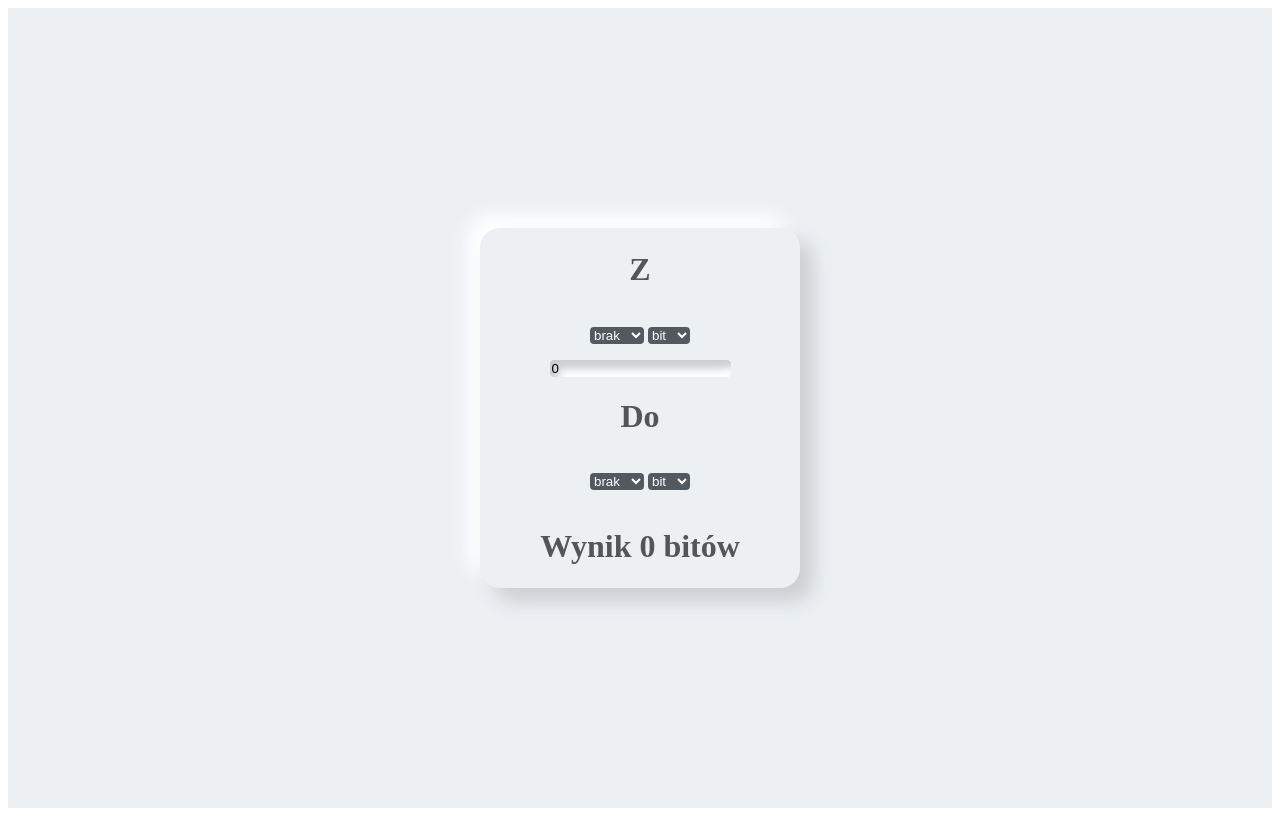
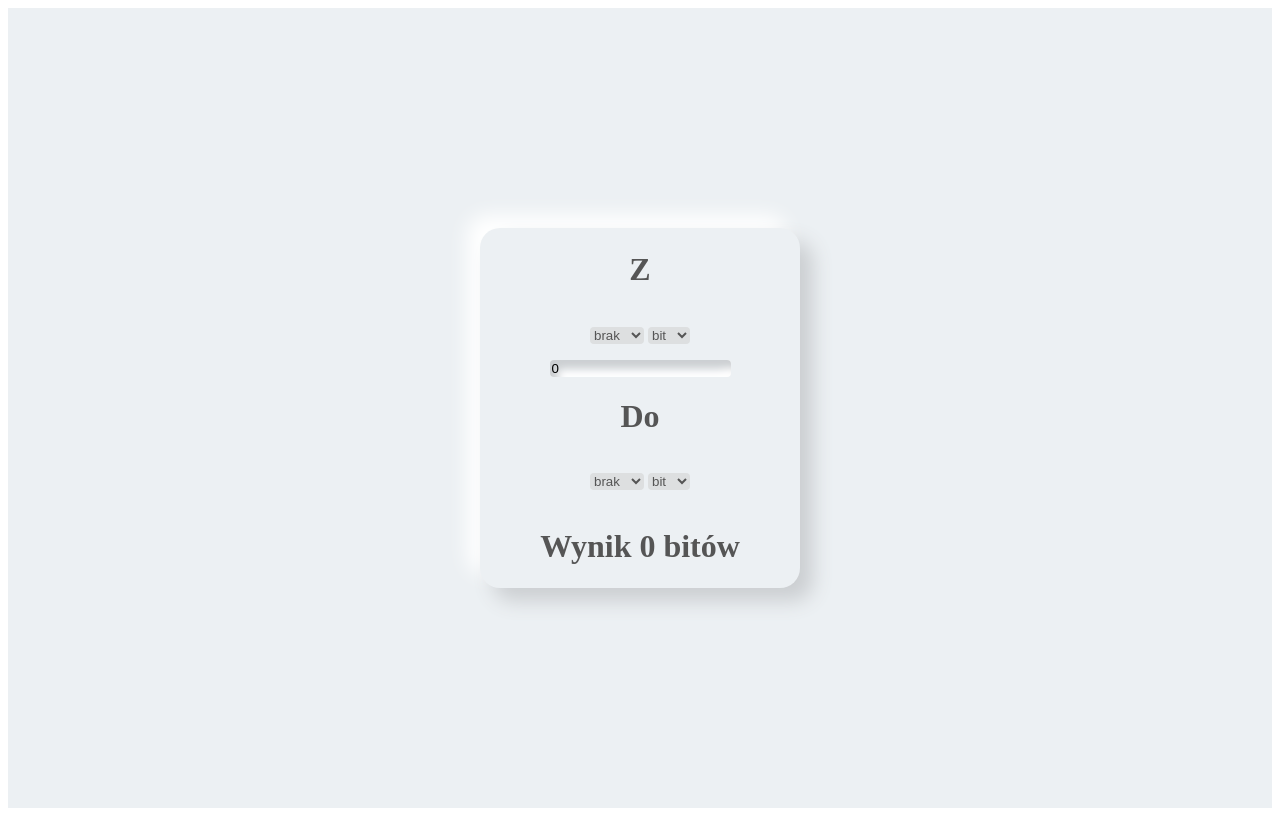
Before and after one commit to Xsuto/bity, a plain HTML site: page index.html in a window 1280 px wide. Drawn offline with nearby package versions, Linux system fonts and the light colour scheme.

Commit message:
Update index.html

```diff
--- a/index.html
+++ b/index.html
@@ -101,9 +101,9 @@
             select {
                 border: none;
                 outline: none;
-                background: #535a5f;
+                background: #dddfe0;
                 border-radius: 4px;
-                color: #ffffff;
+                color: #555;
             }
             input {
                 outline: none;
```
